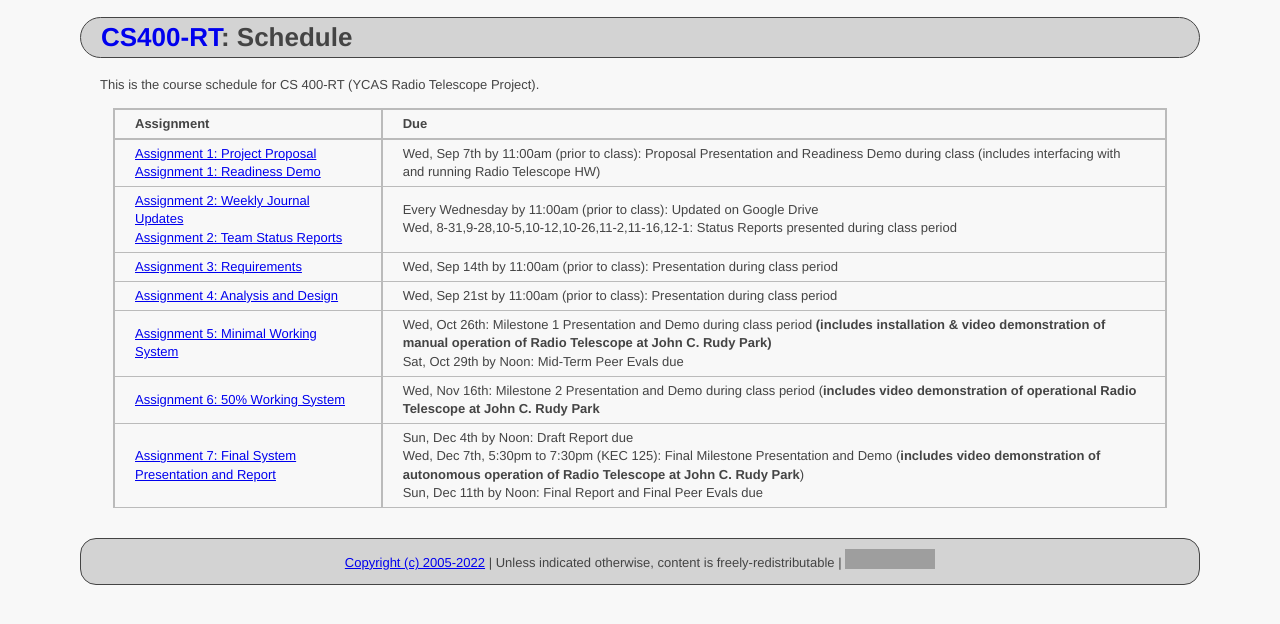
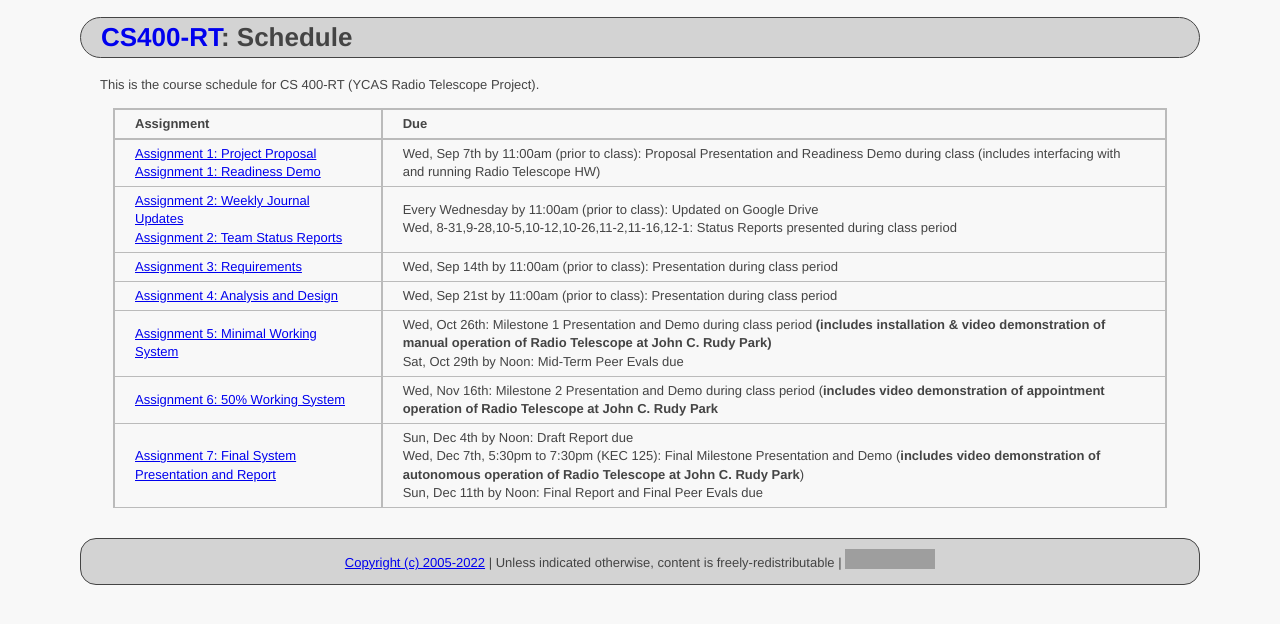
Before and after one commit to ycpcs/cs400-fall2022-RT, a Jekyll site: the page built from schedule.md, in a window 1280 px wide. Shown: the top 624 px of the page. Built offline with Jekyll 4.4.1, drawn with Linux system fonts in a browser that asks for light colours; grey boxes are pictures that could not be loaded.

Commit message:
udpated news and dates for MS1 and MS2

```diff
--- a/schedule.md
+++ b/schedule.md
@@ -13,5 +13,5 @@ This is the course schedule for CS 400-RT (YCAS Radio Telescope Project).
 [Assignment 3: Requirements](assign/assign03.html)                         | Wed, Sep 14th by 11:00am (prior to class): Presentation during class period
 [Assignment 4: Analysis and Design](assign/assign04.html)                  | Wed, Sep 21st by 11:00am (prior to class): Presentation during class period
 [Assignment 5: Minimal Working System](assign/assign05.html)| Wed, Oct 26th: Milestone 1 Presentation and Demo during class period **(includes installation & video demonstration of manual operation of Radio Telescope at John C. Rudy Park)**<br> Sat, Oct 29th by Noon: Mid-Term Peer Evals due
-[Assignment 6: 50% Working System](assign/assign06.html)                   | Wed, Nov 16th: Milestone 2 Presentation and Demo during class period (**includes video demonstration of operational Radio Telescope at John C. Rudy Park**
+[Assignment 6: 50% Working System](assign/assign06.html)                   | Wed, Nov 16th: Milestone 2 Presentation and Demo during class period (**includes video demonstration of appointment operation of Radio Telescope at John C. Rudy Park**
 [Assignment 7: Final System Presentation and Report](assign/assign07.html) | Sun, Dec 4th by Noon: Draft Report due<br>Wed, Dec 7th, 5:30pm to 7:30pm (KEC 125): Final Milestone Presentation and Demo (**includes video demonstration of autonomous operation of Radio Telescope at John C. Rudy Park**)<br>Sun, Dec 11th by Noon: Final Report and Final Peer Evals due
```
Also changed, not shown: index.md (+2 -0 lines).
